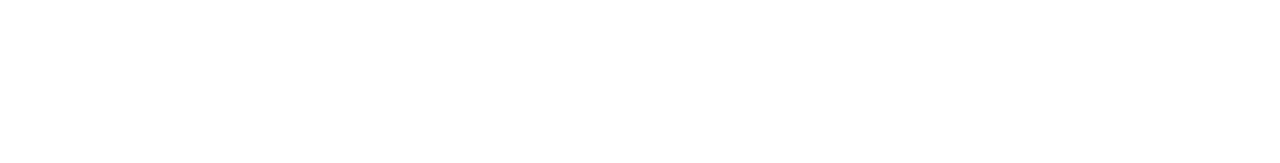
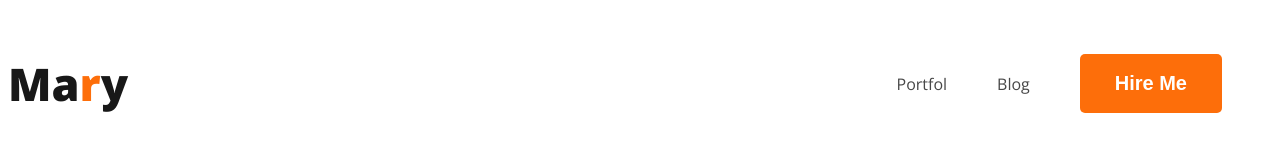
Before and after one commit to najibvai/portfolio-website1, a plain HTML site: page index.html in a window 1280 px wide. Drawn offline with nearby package versions, Linux system fonts and the light colour scheme.

Commit message:
nav added

```diff
--- a/index.html
+++ b/index.html
@@ -4,10 +4,21 @@
     <meta charset="UTF-8">
     <meta name="viewport" content="width=device-width, initial-scale=1.0">
     <title>Portfolio Website</title>
+    <link rel="preconnect" href="https://fonts.googleapis.com">
+<link rel="preconnect" href="https://fonts.gstatic.com" crossorigin>
+<link href="https://fonts.googleapis.com/css2?family=Open+Sans:wght@400;700;800&display=swap" rel="stylesheet">
+    <link rel="stylesheet" href="styles/portfolio.css">
 </head>
 <body>
     <header>
-
+        <nav>
+            <h3 class="nav-title">Ma<span class="text-primary">r</span>y</h3>
+            <ul>
+                <li><a href="">Portfol</a></li>
+                <li><a href="">Blog</a></li>
+                <li><button class="btn-primary">Hire Me</button></li>
+            </ul>
+        </nav>
     </header>
     <main>
 
--- /dev/null
+++ b/styles/portfolio.css
@@ -0,0 +1,50 @@
+/* Style Aply from Open Senc */
+body {
+    font-family: 'Open Sans', sans-serif;
+}
+
+/* Style Aply from Open Senc */
+/* -------------------------------------------------- */
+
+/* Header Section CSS */
+.text-primary {
+    color: #FD6E0A;
+}
+
+nav {
+    display: flex;
+    justify-content: space-between;
+    align-items: center;
+}
+
+.nav-title {
+    color: var(--dark-01, #181818);
+    font-size: 45px;
+    font-weight: 800;
+}
+
+nav>ul {
+    display: flex;
+    align-items: center;
+}
+
+nav li {
+    list-style: none;
+    margin-right: 50px;
+}
+
+nav a {
+    text-decoration: none;
+    color: #474747;
+}
+
+/* -------------Head Button--------------- */
+.btn-primary {
+    border-radius: 5px;
+    background: #FD6E0A;
+    border: 0;
+    color: white;
+    font-size: 20px;
+    font-weight: 700;
+    padding: 18px 35px;
+}
```
